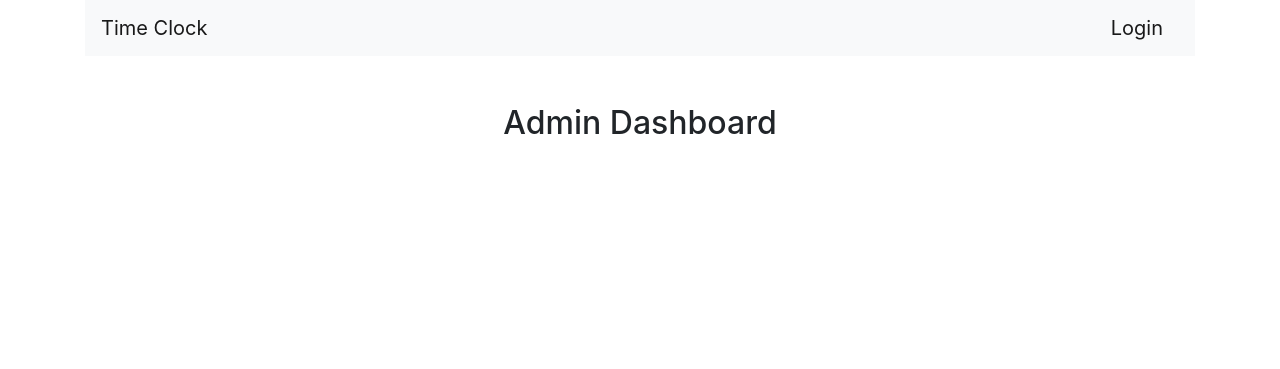
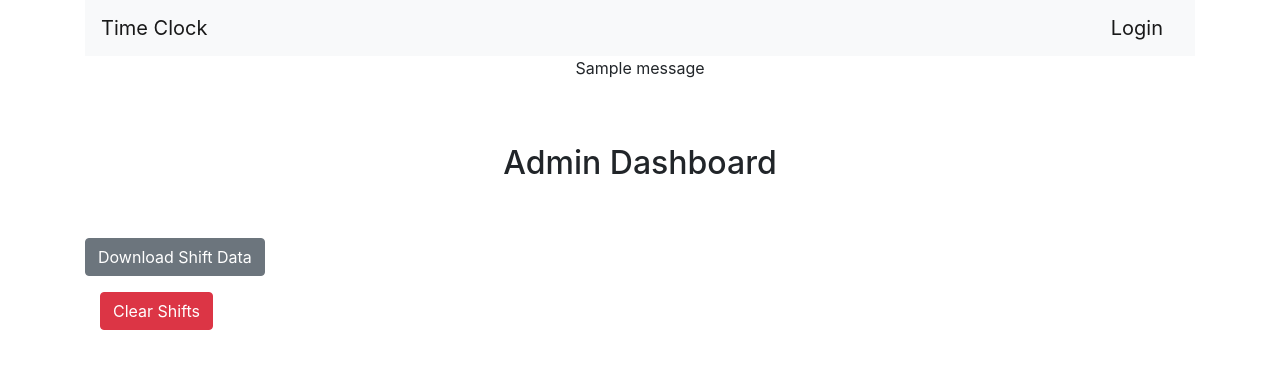
Before and after one commit to Poolesville-Pioneers/Source-America-Design-Challenge, a Flask app: template timeclock/templates/admin-dashboard.html in a window 1280 px wide. Shown: the top 369 px of the page. Run offline with Flask 2, Linux system fonts and the light colour scheme; the template is opened without the code that fills it, so the values that code supplies are empty; tables that the repository leaves empty hold one stand-in row (values such as "Sample post"); one stand-in notice (Sample message) is shown; some libraries are stand-ins or nearby versions.

Commit message:
Add files via upload
Clockin clockout, download, and clearshifts dont really do anything. These are incorporated into the dashboards

```diff
--- a/timeclock/templates/admin-dashboard.html
+++ b/timeclock/templates/admin-dashboard.html
@@ -6,6 +6,16 @@
     <h2 class="py-5 text-center">
         Admin Dashboard
     </h2>
+
+    <div class='container'>
+        <form action="{{ url_for('main.download')}}" method="POST">
+            <button type="submit" class="btn btn-secondary">Download Shift Data</button>
+        </form>
+
+    <div class='container'>
+        <form action="{{ url_for('main.clear_shifts')}}" method="POST">
+            <button type="submit" class="btn btn-danger">Clear Shifts</button>
+        </form>
 </div>
 
 {% endblock %}
--- a/timeclock/templates/base.html
+++ b/timeclock/templates/base.html
@@ -33,7 +33,7 @@
                     <div class="collapse navbar-collapse" id="navbarNav"></div>
                 {% endif %}
 
-                <a class="navbar-brand" href="{{ url_for('auth.logout') }}">Logout</a>
+                <a class="navbar-brand" href="{{ url_for('auth.logout') }}">Logout: {{ current_user.user }}</a>
                 <button class="navbar-toggler" type="button" data-toggle="collapse" data-target="#navbarNav" aria-controls="navbarNav" aria-expanded="false" aria-label="Toggle navigation">
                 <span class="navbar-toggler-icon"></span>
                 </button>
@@ -69,6 +69,16 @@
 </div>
 
 <div class="container-fluid">
+    {% block flash %}
+        {% with messages = get_flashed_messages() %}
+        {% if messages %}
+            <div class='container-fluid'>
+                <p class="text-center">{{ messages[0] }}</p>
+            </div>
+        {% endif %}
+        {% endwith %}
+    {% endblock %}
+
     {% block content %}
     {% endblock %}
 </div>
--- a/timeclock/templates/clockout.html
+++ b/timeclock/templates/clockout.html
@@ -1,3 +1,4 @@
+<!-- This form is loaded in the Dashboard -->
 {% extends "base.html" %}
 {% block title %}Clock Out{% endblock %}
 
--- a/timeclock/templates/home.html
+++ b/timeclock/templates/home.html
@@ -4,7 +4,7 @@
 
 <div class="container">
     <h2>
-        Time Clock
+        Please Log in to Continue
     </h2>
 </div>
 
```
Also changed, not shown: timeclock/templates/clockin.html (+19 -1 lines), timeclock/templates/dashboard.html (+31 -0 lines), timeclock/templates/login.html (+0 -7 lines), timeclock/templates/setup.html (+1 -7 lines).
